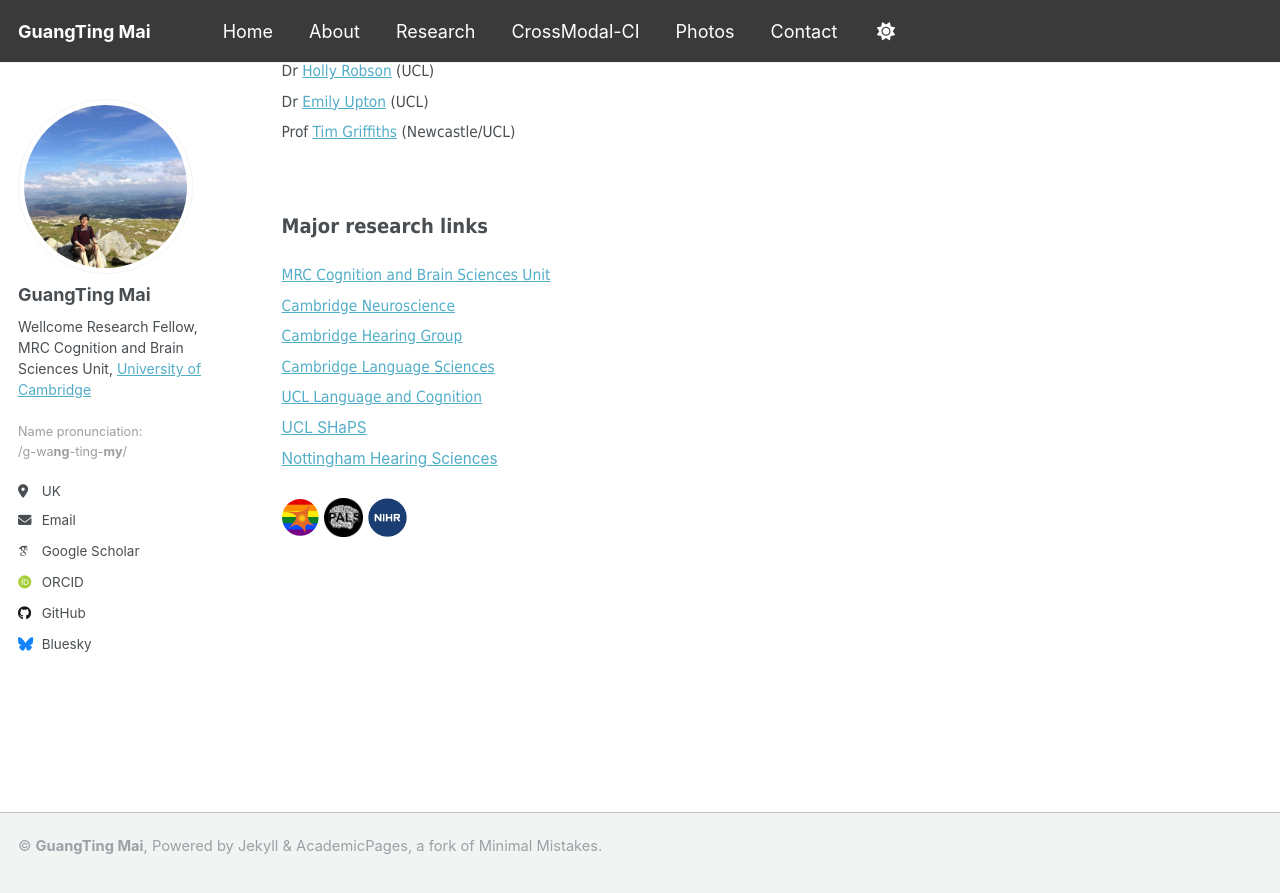
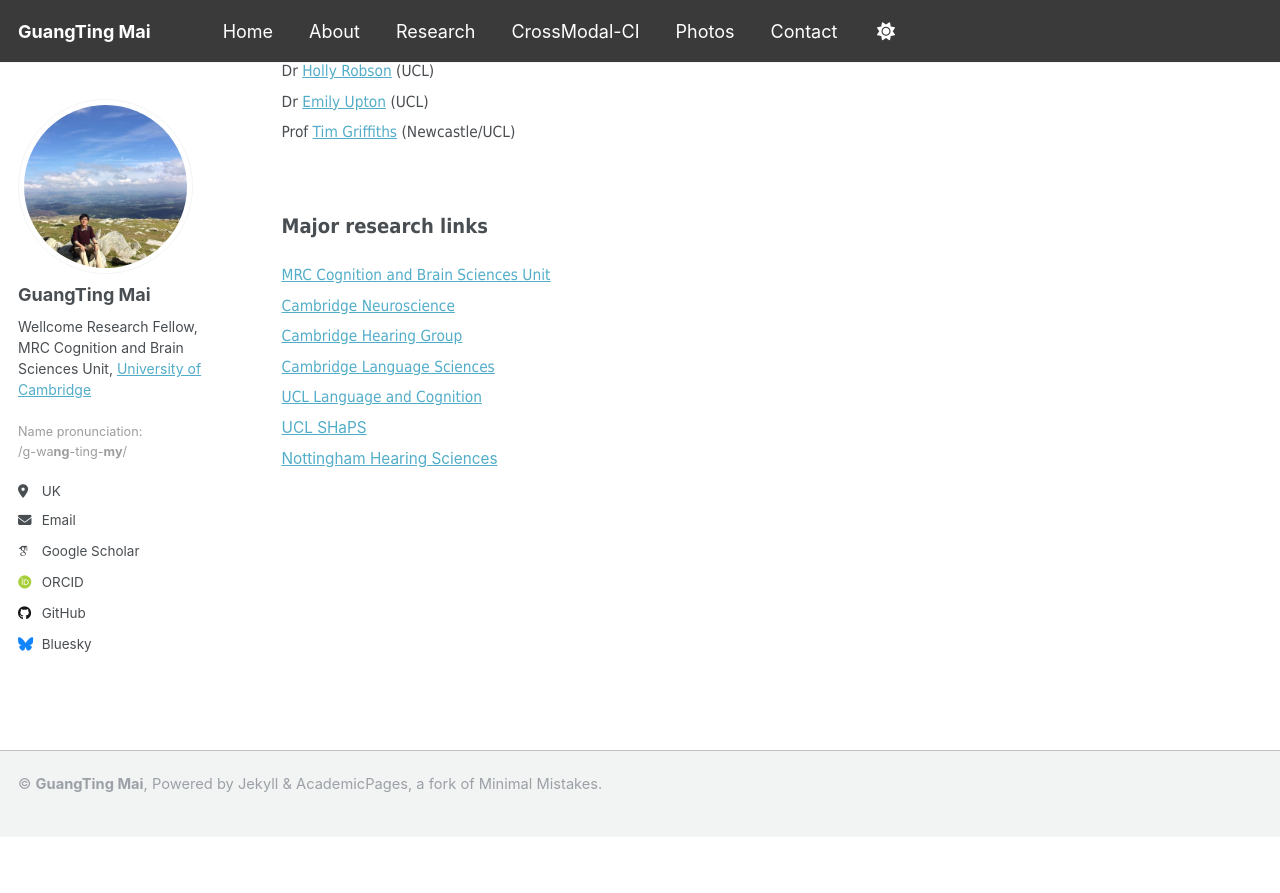
Before and after one commit to guangtingmai/guangtingmai.github.io, a Jekyll site: the page built from _pages/research.html, in a window 1280 px wide and 900 px high, scrolled down 1206 px. Shown: the top 893 px of the window. Built offline with Jekyll 4.4.1, drawn with Linux system fonts in a browser that asks for light colours; some web fonts are replaced; after the commit the page ends 2043 px from its top, so only the background shows below that.

Commit message:
Update research.html

```diff
--- a/_pages/research.html
+++ b/_pages/research.html
@@ -59,8 +59,3 @@ author_profile: true
   <span style="font-size: 11.5pt;line-height: 2;display: block;"><a href="https://www.ucl.ac.uk/brain-sciences/pals/research/speech-hearing-and-phonetic-sciences">UCL SHaPS</a></span>
   <span style="font-size: 11.5pt;line-height: 2;display: block;"><a href="https://nottinghambrc.nihr.ac.uk/research/hearing/">Nottingham Hearing Sciences</a></span>
 </p>
-<p align="left">
-  <a href="https://neuroscience.cam.ac.uk/"><img src="https://guangtingmai.github.io/images/cambridge_neuroscience.png" width="3.8%"></a>
-  <a href="https://www.ucl.ac.uk/brain-sciences/pals"><img src="https://guangtingmai.github.io/images/PALS.png" width="4%"></a>
-  <a href="https://nottinghambrc.nihr.ac.uk/research/hearing/"><img src="https://guangtingmai.github.io/images/nihr.png" width="4%"></a>
-</p>
```
